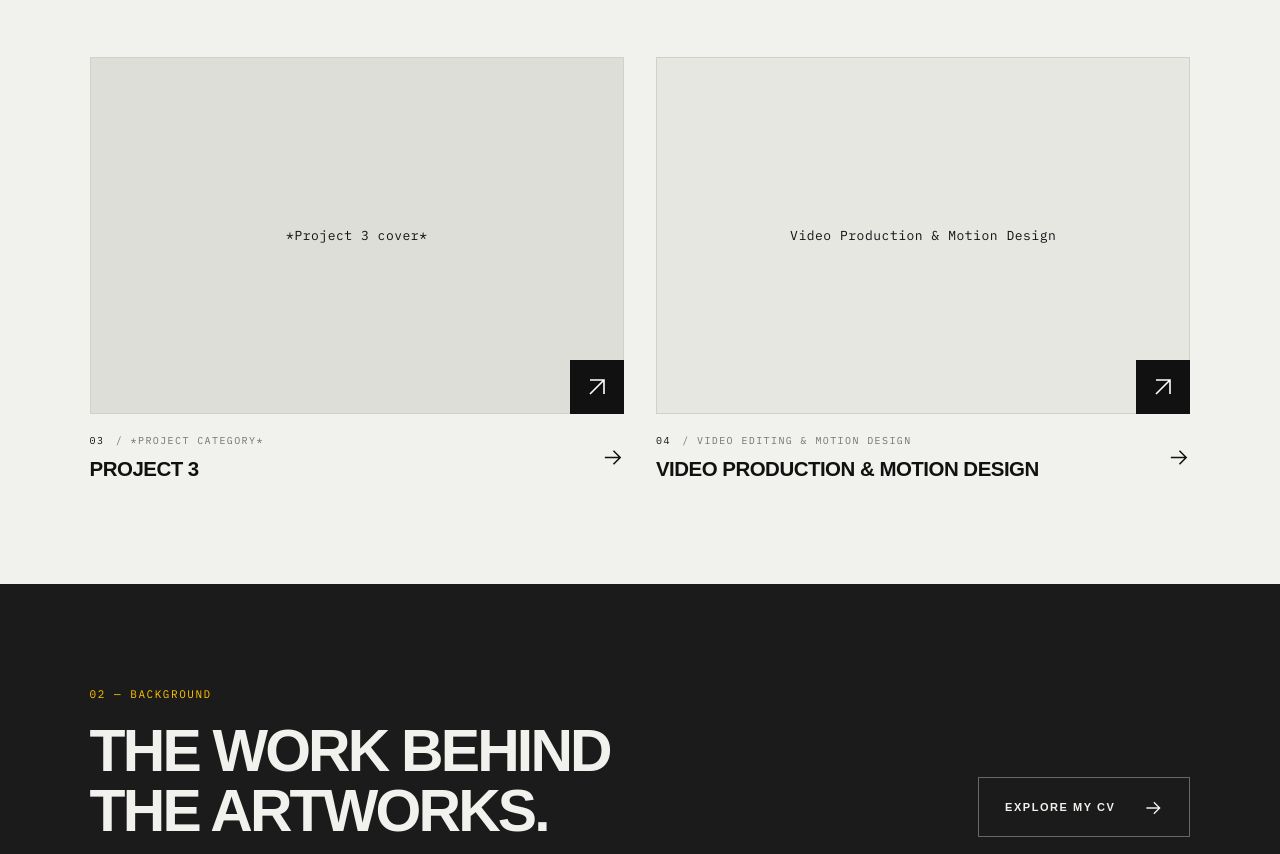
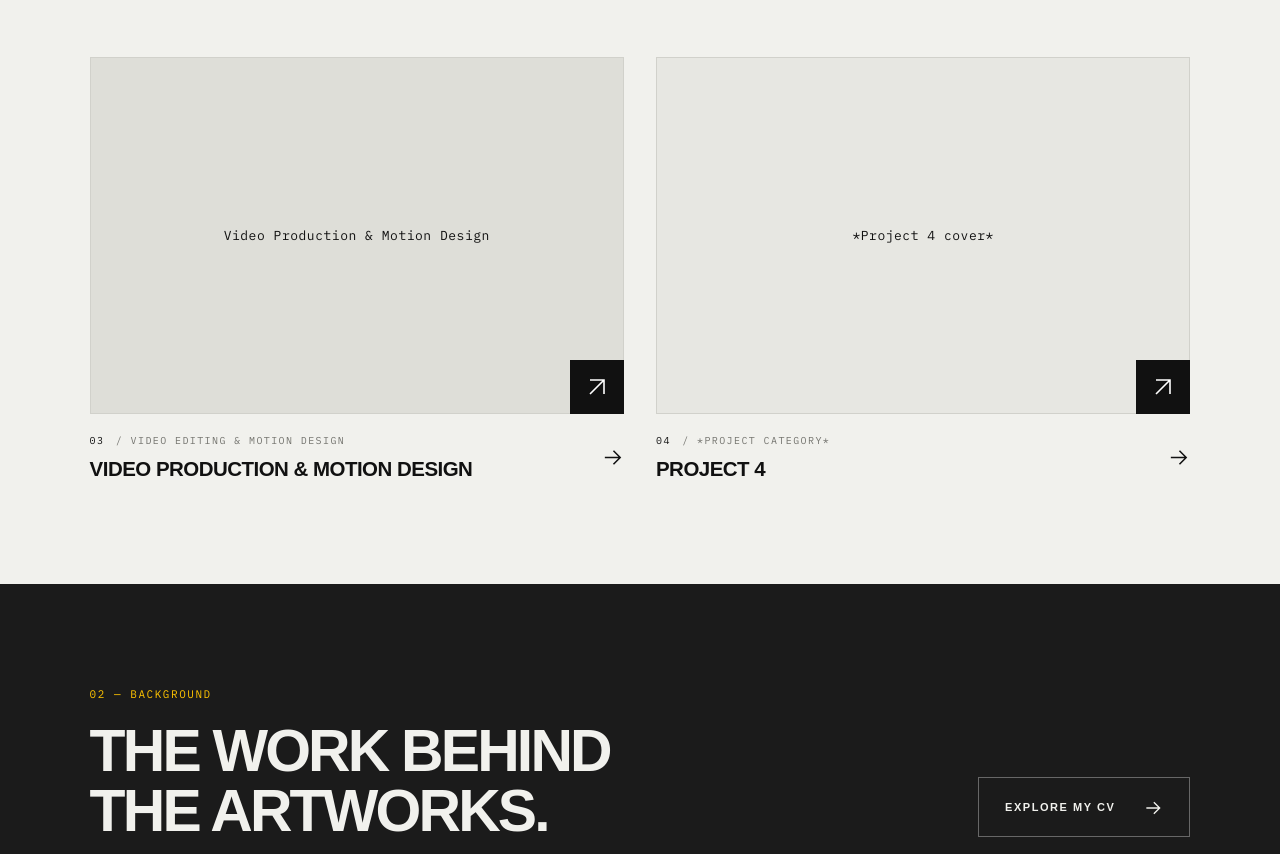
Before and after one commit to VladTirsu/tirsu-portfolio, a website built with Vite: page index.html in a window 1280 px wide. Shown: the part 2006-2860 px from the top of the page. Built offline with nearby package versions, Linux system fonts and the light colour scheme.

Commit message:
Move video collection to project 3 with gray accents

```diff
--- a/src/content.js
+++ b/src/content.js
@@ -99,7 +99,7 @@ Object.assign(projects[1], {
   })),
 });
 
-Object.assign(projects[3], {
+Object.assign(projects[2], {
   title: 'Video Production & Motion Design',
   cover: 'Video Production & Motion Design',
   category: 'Video editing & motion design',
--- a/src/style.css
+++ b/src/style.css
@@ -31,6 +31,7 @@
   ul { padding: 0; list-style: none; }
   img { display: block; max-width: 100%; }
   :root[data-page="/projects/project-1"] { --yellow: #018ada; }
+  :root[data-page="/projects/project-3"] { --yellow: #bcbcbc; }
 
   ::selection { background: var(--yellow); color: var(--ink); }
   :focus-visible { outline: 3px solid var(--yellow); outline-offset: 5px; }
```
Also changed, not shown: README.md.
